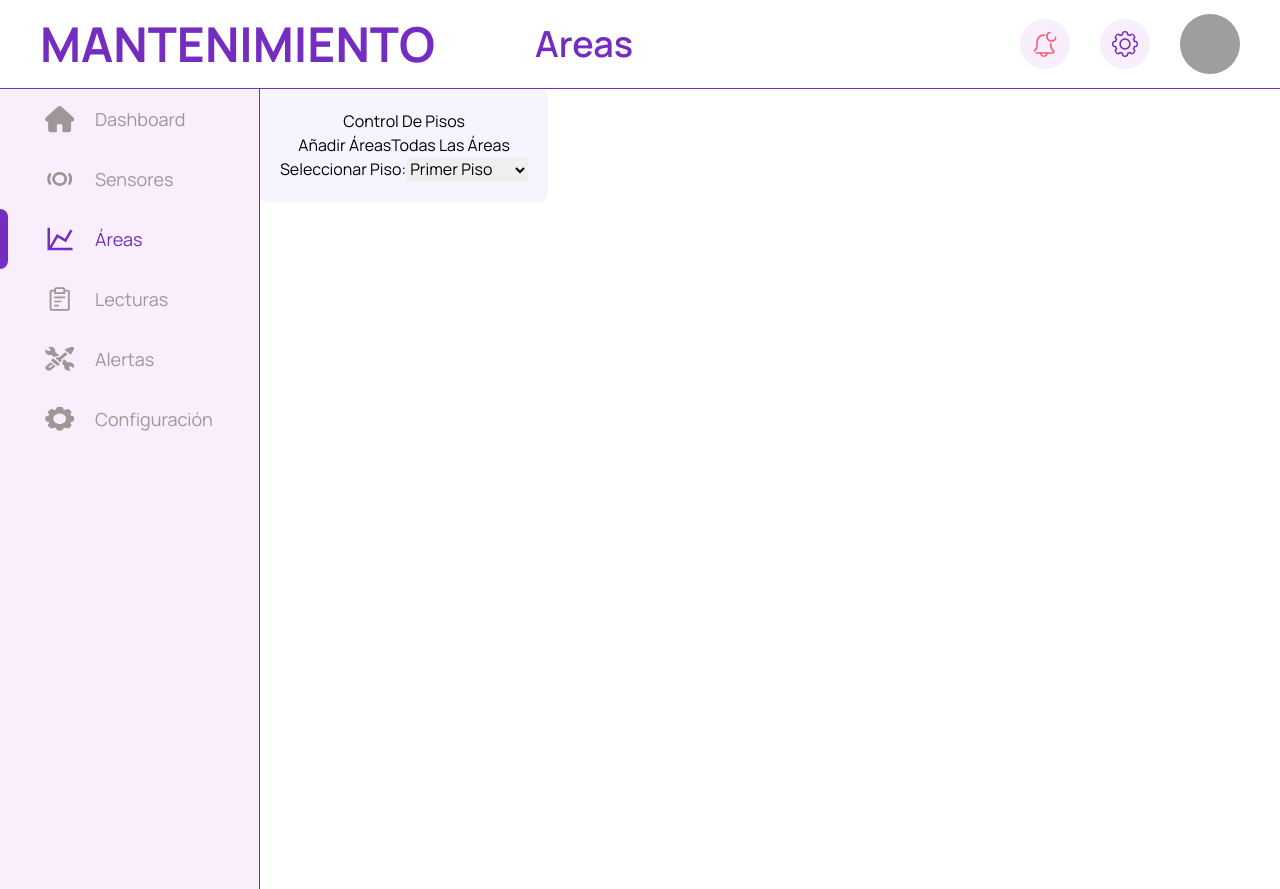
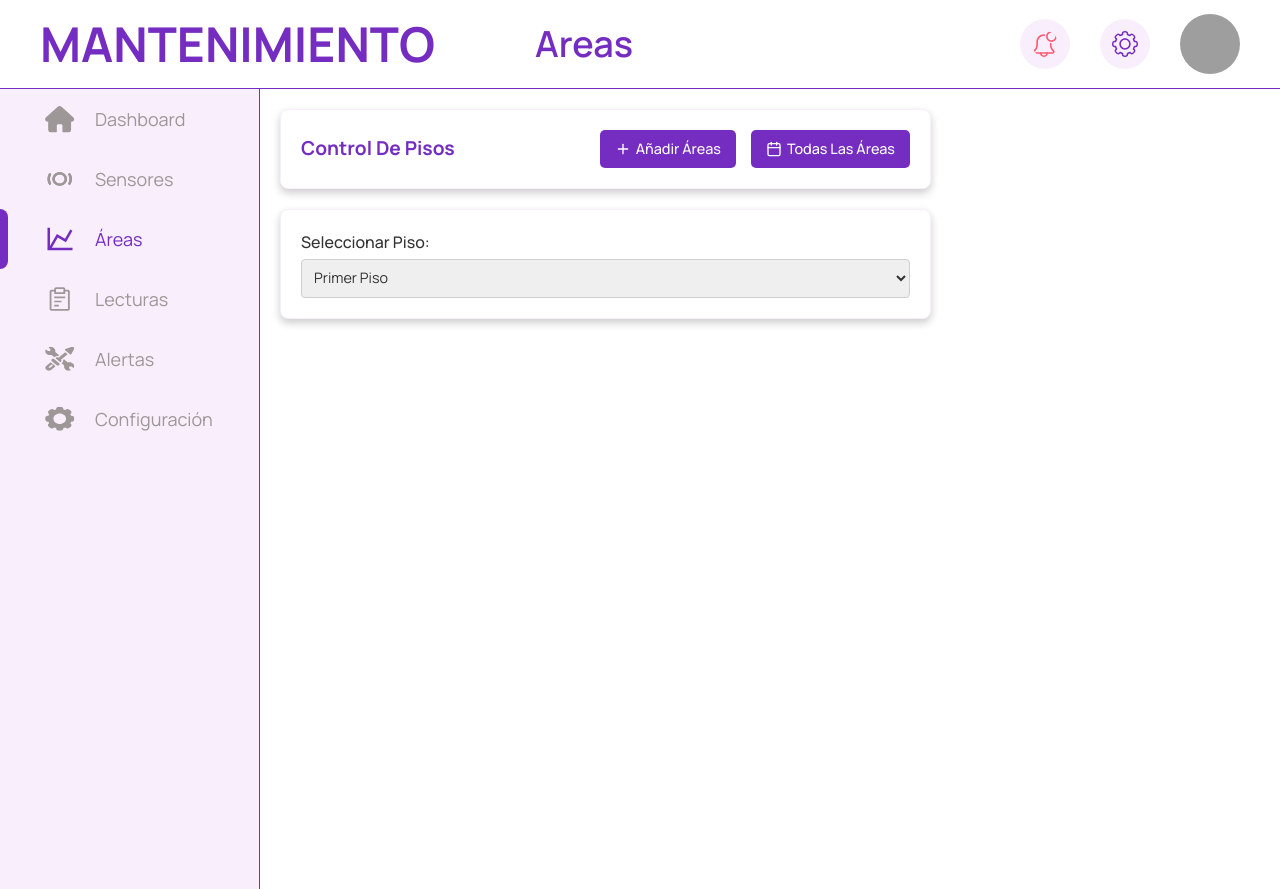
Before and after one commit to Sarita7418/final-project-5, a Next.js app: page /Areas in a window 1280 px wide. Built offline with nearby package versions, Linux system fonts and the light colour scheme; grey boxes are pictures that could not be loaded.

Commit message:
component Control finish

```diff
--- a/app/Areas/components/Control.css
+++ b/app/Areas/components/Control.css
@@ -1,7 +1,83 @@
+/* Control.css */
+
 .floor-control {
-    background-color: #f7f3ff;
-    padding: 20px;
-    border-radius: 8px;
-    margin-bottom: 20px;
-    text-align: center;
+  display: flex;
+  flex-direction: column;
+  gap: 20px;
+  padding: 20px;
+  background-color: transparent;
+}
+.options button:nth-child(2) {
+    margin-left: 130px; /* Espacio adicional a la izquierda del segundo botón */
   }
+
+.options {
+  display: flex;
+  align-items: center;
+  gap: 15px;
+  padding: 20px;
+  background-color: var(--White);
+  border: 1px solid var(--Light-Purple);
+  border-radius: 8px;
+  box-shadow: 0 4px 8px rgba(0, 0, 0, 0.2);
+}
+
+.options h3 {
+  font-size: 1.2rem;
+  font-weight: bold;
+  color: var(--Strong-Purple);
+  margin: 0;
+}
+
+.add-area-btn,
+.all-areas-btn {
+  display: flex;
+  align-items: center;
+  gap: 5px;
+  padding: 8px 15px;
+  background-color: var(--Strong-Purple);
+  color: #fff;
+  font-size: 0.9rem;
+  font-weight: 500;
+  border: none;
+  border-radius: 5px;
+  cursor: pointer;
+  transition: background-color 0.3s ease;
+}
+
+.add-area-btn:hover,
+.all-areas-btn:hover {
+  background-color: var(--Strong-Purple);
+}
+
+.add-area-btn img,
+.all-areas-btn img {
+  width: 16px;
+  height: 16px;
+}
+
+.floor-selector {
+  display: flex;
+  flex-direction: column;
+  gap: 5px;
+  padding: 20px;
+  background-color: var(--White);
+  border: 1px solid var(--Light-Purple);
+  border-radius: 8px;
+  box-shadow: 0 4px 8px rgba(0, 0, 0, 0.2);
+
+}
+
+.floor-selector label {
+  font-size: 1rem;
+  font-weight: 500;
+  color: #333;
+}
+
+#floor-select {
+  padding: 8px;
+  font-size: 0.9rem;
+  border: 1px solid #d0d0d0;
+  border-radius: 4px;
+  color: #333;
+}
--- a/app/Areas/components/Control.tsx
+++ b/app/Areas/components/Control.tsx
@@ -1,13 +1,24 @@
 // components/FloorControl.js
 import React from "react";
+import Link from "next/link";
+import Plus from "@/public/plus.svg";
+import Calendar from "@/public/calendar.svg";
 import "./Control.css";
 
 const FloorControl = () => {
   return (
-    <div className="floor-control">
-      <h3>Control De Pisos</h3>
-      <button className="add-area-btn">Añadir Áreas</button>
-      <button className="all-areas-btn">Todas Las Áreas</button>
+    <section className="floor-control">
+      <div className="options">
+        <h3>Control De Pisos</h3>
+        <button className="add-area-btn">
+          <img src={Plus.src} alt="" />
+          <Link href="">Añadir Áreas</Link>
+        </button>
+        <button className="all-areas-btn">
+          <img src={Calendar.src} alt="" />
+          <Link href="">Todas Las Áreas</Link>
+        </button>
+      </div>
       <div className="floor-selector">
         <label htmlFor="floor-select">Seleccionar Piso:</label>
         <select id="floor-select">
@@ -16,7 +27,7 @@ const FloorControl = () => {
           <option>Tercer Piso</option>
         </select>
       </div>
-    </div>
+    </section>
   );
 };
 
```
Also changed, not shown: public/calendar.svg (added), public/plus.svg (added).
